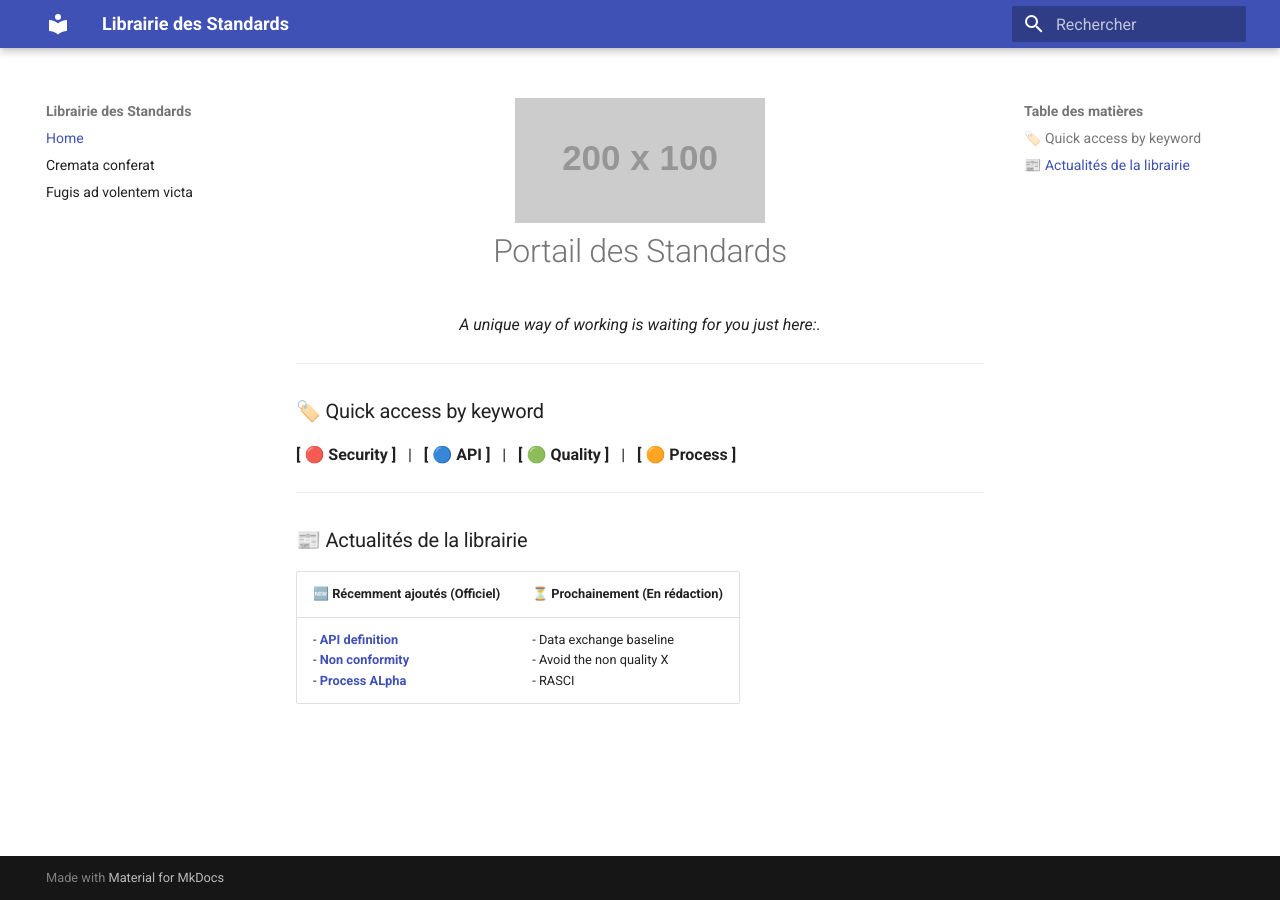
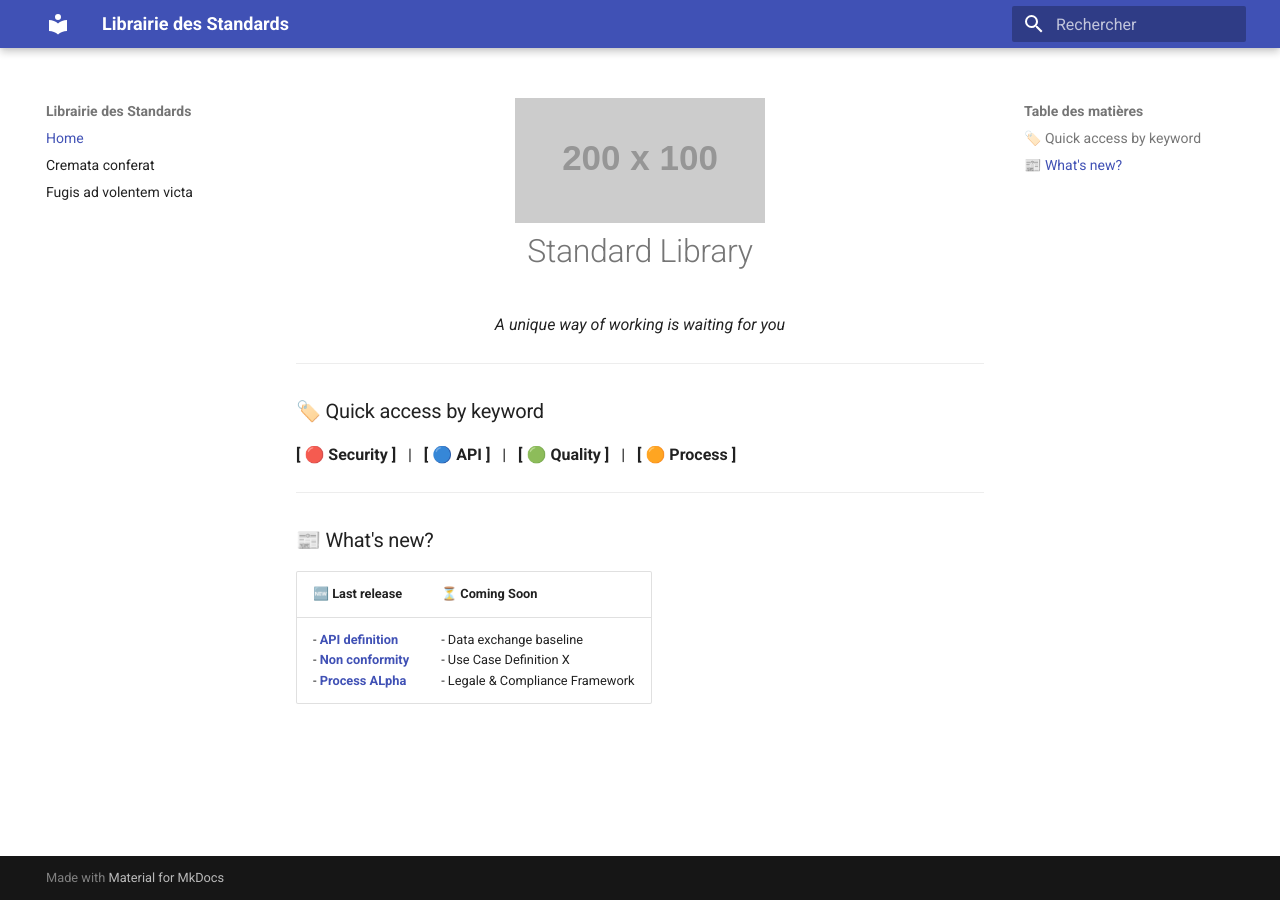
Before and after one commit to Shibukawa310/Test-Lorem-Ipsum, an MkDocs documentation site: the page built from docs/index.md, in a window 1280 px wide. Built offline with MkDocs 1.6.1 and Material for MkDocs 9.7.7, drawn with Linux system fonts in a browser that asks for light colours.

Commit message:
Update index.md to reflect new library standards

```diff
--- a/docs/index.md
+++ b/docs/index.md
@@ -1,8 +1,8 @@
 <div align="center">
   <img src="https://placehold.co/200x100?text=LOGO+ENTREPRISE" alt="Logo de l'entreprise" width="250"/>
 
-  <h1>Portail des Standards</h1>
-  <p><em>A unique way of working is waiting for you just here:.</em></p>
+  <h1>Standard Library</h1>
+  <p><em>A unique way of working is waiting for you</em></p>
 </div>
 
 ---
@@ -12,8 +12,8 @@
 
 ---
 
-### 📰 Actualités de la librairie
+### 📰 What's new?
 
-| 🆕 Récemment ajoutés (Officiel) | ⏳ Prochainement (En rédaction) |
+| 🆕 Last release  | ⏳ Coming Soon  |
 | :--- | :--- |
-| - **[API definition](../Standards_Process/ API definition.md)** <br> - **[Non conformity](../Standards_Securite/Non conformity.md)** <br> - **[Process ALpha](../Standards_Process/New Orga.md)** | - Data exchange baseline <br> - Avoid the non quality X <br> - RASCI  |
+| - **[API definition](../Standards_Process/ API definition.md)** <br> - **[Non conformity](../Standards_Securite/Non conformity.md)** <br> - **[Process ALpha](../Standards_Process/New Orga.md)** | - Data exchange baseline <br> - Use Case Definition X <br> - Legale & Compliance Framework  |
```
